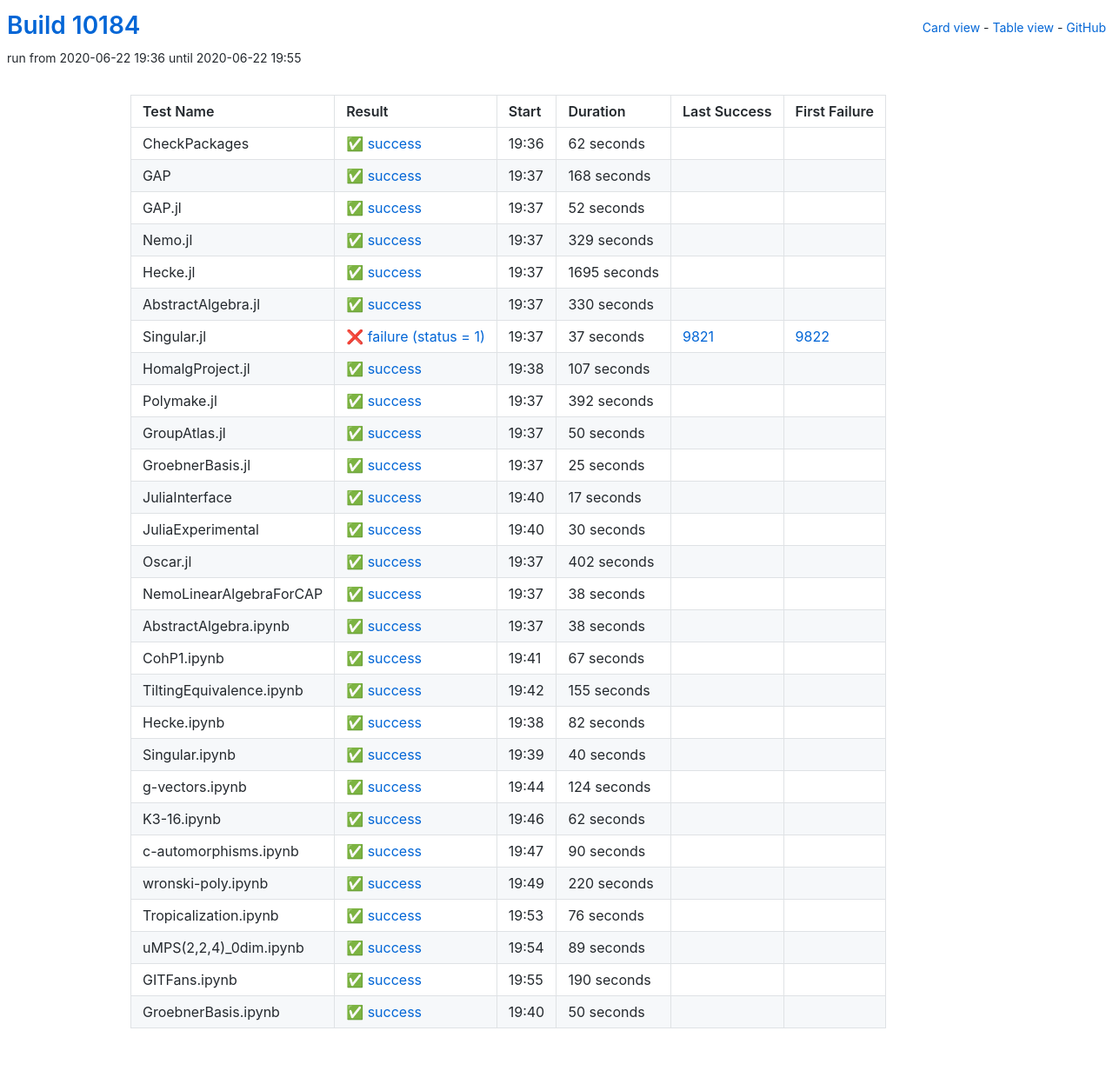
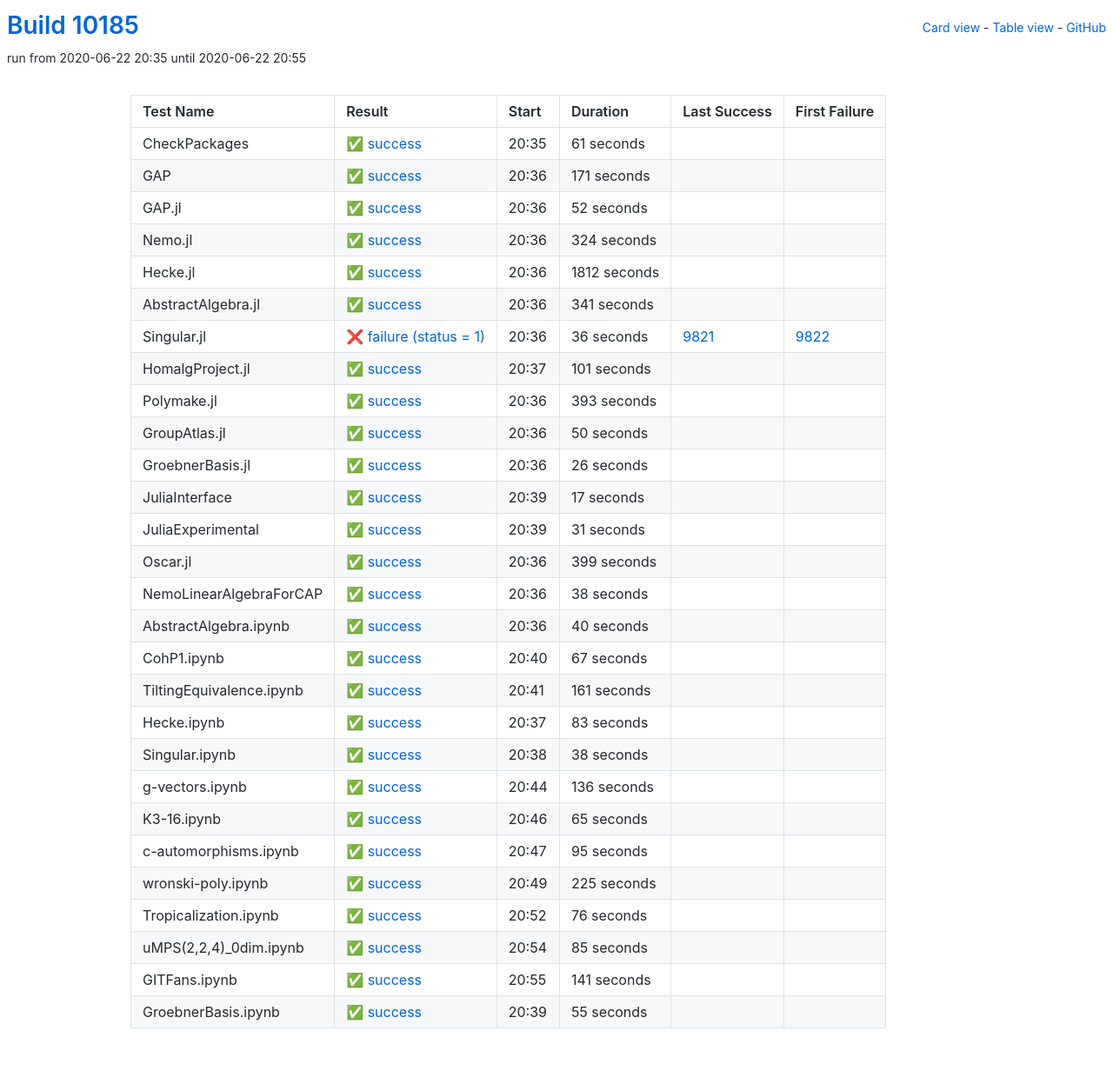
Before and after one commit to oscar-system/oscar-ci-status, a Jekyll site: the page built from table.html, in a window 1280 px wide. Shown: the whole page at 87% size. Built offline with Jekyll 4.4.1, drawn with Linux system fonts in a browser that asks for light colours.

Commit message:
Build #10185

```diff
--- a/_data/ci.yml
+++ b/_data/ci.yml
@@ -1,6 +1,6 @@
 ---
-build: 10184
-build_url: https://oscarci.mathematik.uni-kl.de/job/oscar/10184/
+build: 10185
+build_url: https://oscarci.mathematik.uni-kl.de/job/oscar/10185/
 job: oscar
 organization: oscar-system
 repo: oscar-ci-status
@@ -8,32 +8,32 @@
 tests:
 - name: CheckPackages
   id: checkpackages
-  log: https://oscarci.mathematik.uni-kl.de/job/oscar/10184/artifact/logs/build-10184/CheckPackages.log
-  start: 2020-06-22 19:36
+  log: https://oscarci.mathematik.uni-kl.de/job/oscar/10185/artifact/logs/build-10185/CheckPackages.log
+  start: 2020-06-22 20:35
   success: true
   exitcode: 0
   status: success
-  duration: 62
+  duration: 61
   last_success: false
   last_success_url:
   first_failure: false
   first_failure_url:
 - name: GAP
   id: gap
-  log: https://oscarci.mathematik.uni-kl.de/job/oscar/10184/artifact/logs/build-10184/GAP.log
-  start: 2020-06-22 19:37
+  log: https://oscarci.mathematik.uni-kl.de/job/oscar/10185/artifact/logs/build-10185/GAP.log
+  start: 2020-06-22 20:36
   success: true
   exitcode: 0
   status: success
-  duration: 168
+  duration: 171
   last_success: false
   last_success_url:
   first_failure: false
   first_failure_url:
 - name: GAP.jl
   id: gap-jl
-  log: https://oscarci.mathematik.uni-kl.de/job/oscar/10184/artifact/logs/build-10184/GAP.jl.log
-  start: 2020-06-22 19:37
+  log: https://oscarci.mathematik.uni-kl.de/job/oscar/10185/artifact/logs/build-10185/GAP.jl.log
+  start: 2020-06-22 20:36
   success: true
   exitcode: 0
   status: success
@@ -44,80 +44,80 @@
   first_failure_url:
 - name: Nemo.jl
   id: nemo-jl
-  log: https://oscarci.mathematik.uni-kl.de/job/oscar/10184/artifact/logs/build-10184/Nemo.jl.log
-  start: 2020-06-22 19:37
+  log: https://oscarci.mathematik.uni-kl.de/job/oscar/10185/artifact/logs/build-10185/Nemo.jl.log
+  start: 2020-06-22 20:36
   success: true
   exitcode: 0
   status: success
-  duration: 329
+  duration: 324
   last_success: false
   last_success_url:
   first_failure: false
   first_failure_url:
 - name: Hecke.jl
   id: hecke-jl
-  log: https://oscarci.mathematik.uni-kl.de/job/oscar/10184/artifact/logs/build-10184/Hecke.jl.log
-  start: 2020-06-22 19:37
+  log: https://oscarci.mathematik.uni-kl.de/job/oscar/10185/artifact/logs/build-10185/Hecke.jl.log
+  start: 2020-06-22 20:36
   success: true
   exitcode: 0
   status: success
-  duration: 1695
+  duration: 1812
   last_success: false
   last_success_url:
   first_failure: false
   first_failure_url:
 - name: AbstractAlgebra.jl
   id: abstractalgebra-jl
-  log: https://oscarci.mathematik.uni-kl.de/job/oscar/10184/artifact/logs/build-10184/AbstractAlgebra.jl.log
-  start: 2020-06-22 19:37
+  log: https://oscarci.mathematik.uni-kl.de/job/oscar/10185/artifact/logs/build-10185/AbstractAlgebra.jl.log
+  start: 2020-06-22 20:36
   success: true
   exitcode: 0
   status: success
-  duration: 330
+  duration: 341
   last_success: false
   last_success_url:
   first_failure: false
   first_failure_url:
 - name: Singular.jl
   id: singular-jl
-  log: https://oscarci.mathematik.uni-kl.de/job/oscar/10184/artifact/logs/build-10184/Singular.jl.log
-  start: 2020-06-22 19:37
+  log: https://oscarci.mathematik.uni-kl.de/job/oscar/10185/artifact/logs/build-10185/Singular.jl.log
+  start: 2020-06-22 20:36
   success: false
   exitcode: 1
   status: failure
-  duration: 37
+  duration: 36
   last_success: 9821
   last_success_url: https://oscarci.mathematik.uni-kl.de/job/oscar/9821/
   first_failure: 9822
   first_failure_url: https://oscarci.mathematik.uni-kl.de/job/oscar/9822/
 - name: HomalgProject.jl
   id: homalgproject-jl
-  log: https://oscarci.mathematik.uni-kl.de/job/oscar/10184/artifact/logs/build-10184/HomalgProject.jl.log
-  start: 2020-06-22 19:38
+  log: https://oscarci.mathematik.uni-kl.de/job/oscar/10185/artifact/logs/build-10185/HomalgProject.jl.log
+  start: 2020-06-22 20:37
   success: true
   exitcode: 0
   status: success
-  duration: 107
+  duration: 101
   last_success: false
   last_success_url:
   first_failure: false
   first_failure_url:
 - name: Polymake.jl
   id: polymake-jl
-  log: https://oscarci.mathematik.uni-kl.de/job/oscar/10184/artifact/logs/build-10184/Polymake.jl.log
-  start: 2020-06-22 19:37
+  log: https://oscarci.mathematik.uni-kl.de/job/oscar/10185/artifact/logs/build-10185/Polymake.jl.log
+  start: 2020-06-22 20:36
   success: true
   exitcode: 0
   status: success
-  duration: 392
+  duration: 393
   last_success: false
   last_success_url:
   first_failure: false
   first_failure_url:
 - name: GroupAtlas.jl
   id: groupatlas-jl
-  log: https://oscarci.mathematik.uni-kl.de/job/oscar/10184/artifact/logs/build-10184/GroupAtlas.jl.log
-  start: 2020-06-22 19:37
+  log: https://oscarci.mathematik.uni-kl.de/job/oscar/10185/artifact/logs/build-10185/GroupAtlas.jl.log
+  start: 2020-06-22 20:36
   success: true
   exitcode: 0
   status: success
@@ -128,20 +128,20 @@
   first_failure_url:
 - name: GroebnerBasis.jl
   id: groebnerbasis-jl
-  log: https://oscarci.mathematik.uni-kl.de/job/oscar/10184/artifact/logs/build-10184/GroebnerBasis.jl.log
-  start: 2020-06-22 19:37
+  log: https://oscarci.mathematik.uni-kl.de/job/oscar/10185/artifact/logs/build-10185/GroebnerBasis.jl.log
+  start: 2020-06-22 20:36
   success: true
   exitcode: 0
   status: success
-  duration: 25
+  duration: 26
   last_success: false
   last_success_url:
   first_failure: false
   first_failure_url:
 - name: JuliaInterface
   id: juliainterface
-  log: https://oscarci.mathematik.uni-kl.de/job/oscar/10184/artifact/logs/build-10184/JuliaInterface.log
-  start: 2020-06-22 19:40
+  log: https://oscarci.mathematik.uni-kl.de/job/oscar/10185/artifact/logs/build-10185/JuliaInterface.log
+  start: 2020-06-22 20:39
   success: true
   exitcode: 0
   status: success
@@ -152,32 +152,32 @@
   first_failure_url:
 - name: JuliaExperimental
   id: juliaexperimental
-  log: https://oscarci.mathematik.uni-kl.de/job/oscar/10184/artifact/logs/build-10184/JuliaExperimental.log
-  start: 2020-06-22 19:40
+  log: https://oscarci.mathematik.uni-kl.de/job/oscar/10185/artifact/logs/build-10185/JuliaExperimental.log
+  start: 2020-06-22 20:39
   success: true
   exitcode: 0
   status: success
-  duration: 30
+  duration: 31
   last_success: false
   last_success_url:
   first_failure: false
   first_failure_url:
 - name: Oscar.jl
   id: oscar-jl
-  log: https://oscarci.mathematik.uni-kl.de/job/oscar/10184/artifact/logs/build-10184/Oscar.jl.log
-  start: 2020-06-22 19:37
+  log: https://oscarci.mathematik.uni-kl.de/job/oscar/10185/artifact/logs/build-10185/Oscar.jl.log
+  start: 2020-06-22 20:36
   success: true
   exitcode: 0
   status: success
-  duration: 402
+  duration: 399
   last_success: false
   last_success_url:
   first_failure: false
   first_failure_url:
 - name: NemoLinearAlgebraForCAP
   id: nemolinearalgebraforcap
-  log: https://oscarci.mathematik.uni-kl.de/job/oscar/10184/artifact/logs/build-10184/NemoLinearAlgebraForCAP.log
-  start: 2020-06-22 19:37
+  log: https://oscarci.mathematik.uni-kl.de/job/oscar/10185/artifact/logs/build-10185/NemoLinearAlgebraForCAP.log
+  start: 2020-06-22 20:36
   success: true
   exitcode: 0
   status: success
@@ -188,20 +188,20 @@
   first_failure_url:
 - name: AbstractAlgebra.ipynb
   id: abstractalgebra-ipynb
-  log: https://oscarci.mathematik.uni-kl.de/job/oscar/10184/artifact/logs/build-10184/AbstractAlgebra.ipynb.log
-  start: 2020-06-22 19:37
+  log: https://oscarci.mathematik.uni-kl.de/job/oscar/10185/artifact/logs/build-10185/AbstractAlgebra.ipynb.log
+  start: 2020-06-22 20:36
   success: true
   exitcode: 0
   status: success
-  duration: 38
+  duration: 40
   last_success: false
   last_success_url:
   first_failure: false
   first_failure_url:
 - name: CohP1.ipynb
   id: cohp1-ipynb
-  log: https://oscarci.mathematik.uni-kl.de/job/oscar/10184/artifact/logs/build-10184/CohP1.ipynb.log
-  start: 2020-06-22 19:41
+  log: https://oscarci.mathematik.uni-kl.de/job/oscar/10185/artifact/logs/build-10185/CohP1.ipynb.log
+  start: 2020-06-22 20:40
   success: true
   exitcode: 0
   status: success
@@ -212,92 +212,92 @@
   first_failure_url:
 - name: TiltingEquivalence.ipynb
   id: tiltingequivalence-ipynb
-  log: https://oscarci.mathematik.uni-kl.de/job/oscar/10184/artifact/logs/build-10184/TiltingEquivalence.ipynb.log
-  start: 2020-06-22 19:42
+  log: https://oscarci.mathematik.uni-kl.de/job/oscar/10185/artifact/logs/build-10185/TiltingEquivalence.ipynb.log
+  start: 2020-06-22 20:41
   success: true
   exitcode: 0
   status: success
-  duration: 155
+  duration: 161
   last_success: false
   last_success_url:
   first_failure: false
   first_failure_url:
 - name: Hecke.ipynb
   id: hecke-ipynb
-  log: https://oscarci.mathematik.uni-kl.de/job/oscar/10184/artifact/logs/build-10184/Hecke.ipynb.log
-  start: 2020-06-22 19:38
+  log: https://oscarci.mathematik.uni-kl.de/job/oscar/10185/artifact/logs/build-10185/Hecke.ipynb.log
+  start: 2020-06-22 20:37
   success: true
   exitcode: 0
   status: success
-  duration: 82
+  duration: 83
   last_success: false
   last_success_url:
   first_failure: false
   first_failure_url:
 - name: Singular.ipynb
   id: singular-ipynb
-  log: https://oscarci.mathematik.uni-kl.de/job/oscar/10184/artifact/logs/build-10184/Singular.ipynb.log
-  start: 2020-06-22 19:39
+  log: https://oscarci.mathematik.uni-kl.de/job/oscar/10185/artifact/logs/build-10185/Singular.ipynb.log
+  start: 2020-06-22 20:38
   success: true
   exitcode: 0
   status: success
-  duration: 40
+  duration: 38
   last_success: false
   last_success_url:
   first_failure: false
   first_failure_url:
 - name: g-vectors.ipynb
   id: g-vectors-ipynb
-  log: https://oscarci.mathematik.uni-kl.de/job/oscar/10184/artifact/logs/build-10184/g-vectors.ipynb.log
-  start: 2020-06-22 19:44
+  log: https://oscarci.mathematik.uni-kl.de/job/oscar/10185/artifact/logs/build-10185/g-vectors.ipynb.log
+  start: 2020-06-22 20:44
   success: true
   exitcode: 0
   status: success
-  duration: 124
+  duration: 136
   last_success: false
   last_success_url:
   first_failure: false
   first_failure_url:
 - name: K3-16.ipynb
   id: k3-16-ipynb
-  log: https://oscarci.mathematik.uni-kl.de/job/oscar/10184/artifact/logs/build-10184/K3-16.ipynb.log
-  start: 2020-06-22 19:46
+  log: https://oscarci.mathematik.uni-kl.de/job/oscar/10185/artifact/logs/build-10185/K3-16.ipynb.log
+  start: 2020-06-22 20:46
   success: true
   exitcode: 0
   status: success
-  duration: 62
+  duration: 65
   last_success: false
   last_success_url:
   first_failure: false
   first_failure_url:
 - name: c-automorphisms.ipynb
   id: c-automorphisms-ipynb
-  log: https://oscarci.mathematik.uni-kl.de/job/oscar/10184/artifact/logs/build-10184/c-automorphisms.ipynb.log
-  start: 2020-06-22 19:47
+  log: https://oscarci.mathematik.uni-kl.de/job/oscar/10185/artifact/logs/build-10185/c-automorphisms.ipynb.log
+  start: 2020-06-22 20:47
   success: true
   exitcode: 0
   status: success
-  duration: 90
+  duration: 95
   last_success: false
   last_success_url:
   first_failure: false
   first_failure_url:
 - name: wronski-poly.ipynb
   id: wronski-poly-ipynb
-  log: https://oscarci.mathematik.uni-kl.de/job/oscar/10184/artifact/logs/build-10184/wronski-poly.ipynb.log
-  start: 2020-06-22 19:49
+  log: https://oscarci.mathematik.uni-kl.de/job/oscar/10185/artifact/logs/build-10185/wronski-poly.ipynb.log
+  start: 2020-06-22 20:49
   success: true
   exitcode: 0
   status: success
-  duration: 220
+  duration: 225
   last_success: false
   last_success_url:
   first_failure: false
   first_failure_url:
 - name: Tropicalization.ipynb
   id: tropicalization-ipynb
-  log: https://oscarci.mathematik.uni-kl.de/job/oscar/10184/artifact/logs/build-10184/Tropicalization.ipynb.log
-  start: 2020-06-22 19:53
+  log: https://oscarci.mathematik.uni-kl.de/job/oscar/10185/artifact/logs/build-10185/Tropicalization.ipynb.log
+  start: 2020-06-22 20:52
   success: true
   exitcode: 0
   status: success
@@ -308,36 +308,36 @@
   first_failure_url:
 - name: uMPS(2,2,4)_0dim.ipynb
   id: umps-2-2-4-0dim-ipynb
-  log: https://oscarci.mathematik.uni-kl.de/job/oscar/10184/artifact/logs/build-10184/uMPS-2-2-4-_0dim.ipynb.log
-  start: 2020-06-22 19:54
+  log: https://oscarci.mathematik.uni-kl.de/job/oscar/10185/artifact/logs/build-10185/uMPS-2-2-4-_0dim.ipynb.log
+  start: 2020-06-22 20:54
   success: true
   exitcode: 0
   status: success
-  duration: 89
+  duration: 85
   last_success: false
   last_success_url:
   first_failure: false
   first_failure_url:
 - name: GITFans.ipynb
   id: gitfans-ipynb
-  log: https://oscarci.mathematik.uni-kl.de/job/oscar/10184/artifact/logs/build-10184/GITFans.ipynb.log
-  start: 2020-06-22 19:55
+  log: https://oscarci.mathematik.uni-kl.de/job/oscar/10185/artifact/logs/build-10185/GITFans.ipynb.log
+  start: 2020-06-22 20:55
   success: true
   exitcode: 0
   status: success
-  duration: 190
+  duration: 141
   last_success: false
   last_success_url:
   first_failure: false
   first_failure_url:
 - name: GroebnerBasis.ipynb
   id: groebnerbasis-ipynb
-  log: https://oscarci.mathematik.uni-kl.de/job/oscar/10184/artifact/logs/build-10184/GroebnerBasis.ipynb.log
-  start: 2020-06-22 19:40
+  log: https://oscarci.mathematik.uni-kl.de/job/oscar/10185/artifact/logs/build-10185/GroebnerBasis.ipynb.log
+  start: 2020-06-22 20:39
   success: true
   exitcode: 0
   status: success
-  duration: 50
+  duration: 55
   last_success: false
   last_success_url:
   first_failure: false
```
Also changed, not shown: README.md.
